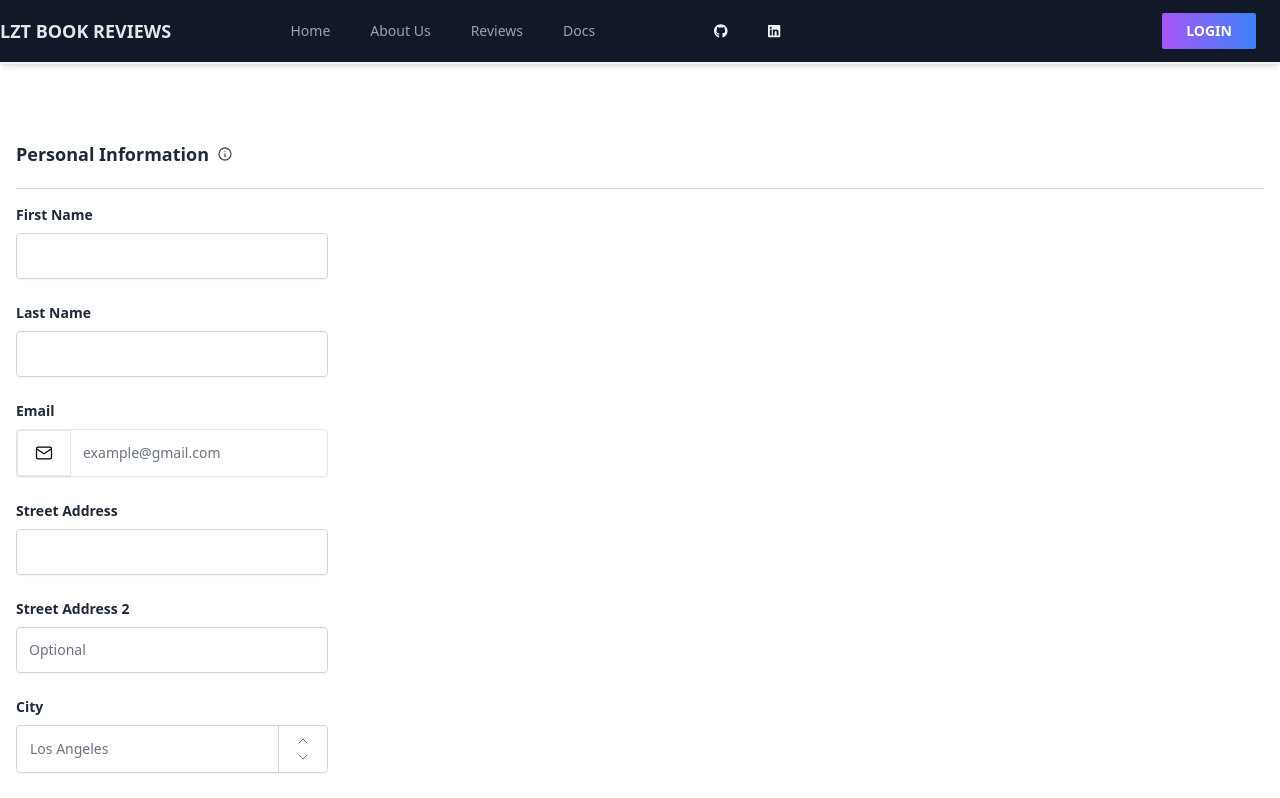
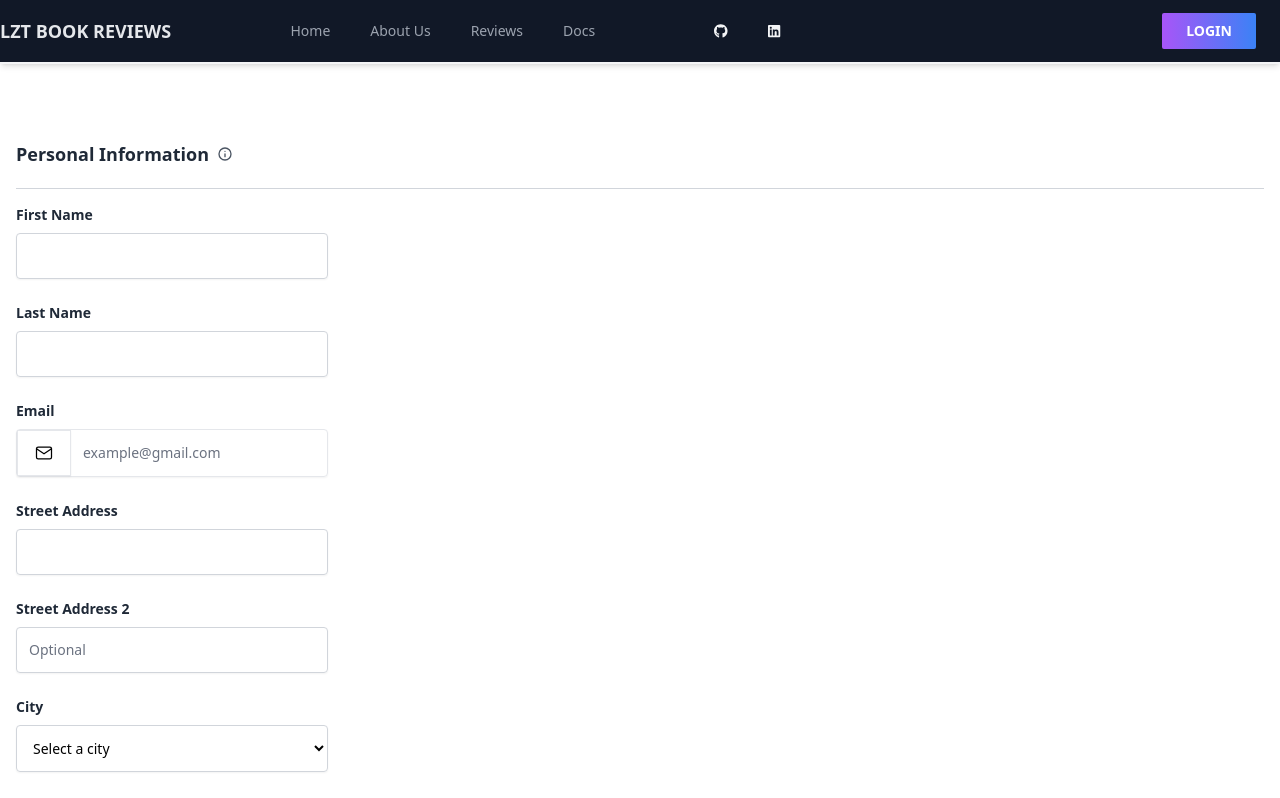
Before and after one commit to lmdang3/WinterProject2022, a React (Vite) app in the folder Frontend/: page /register in a window 1280 px wide. Shown: the top 798 px of the page. Built offline with nearby package versions, Linux system fonts and the light colour scheme.

Commit message:
got the list of citiies to appear

```diff
--- a/Frontend/src/components/Register.jsx
+++ b/Frontend/src/components/Register.jsx
@@ -1,8 +1,8 @@
 import { Link, useNavigate } from "react-router-dom";
 import React, { useState } from 'react';
 import axios from 'axios';
-import { Formik } from "formik";
-
+import { Formik, Form, Field } from "formik";
+import cities from "../data/cities";
 
 
 // const [inputs, setInputs] = useState({}); // goal is to store the user id. object id  // putting outside cause i can alway just set thestate afterwards
@@ -40,13 +40,6 @@ const validate = (values) => {
     } else if (!regex.test(values.email)) {
         errors.email = "Invalid Email   ";
     }
-    else if (values.email && regex.test(values.email)) {
-        errors.successfulEmail = "Email submission success!"
-    }
-    else {
-        pass.email = "Email submission success!";
-    }
-
     if (!values.line1) {
         errors.line1 = "Street address is required";
     }
@@ -72,13 +65,13 @@ export const RegisterForm = () => {
         try {
             // where i am at rn the alert will not pass values but data is logged in the console
             console.log(values)
-            alert(values)
 
         }
         catch (error) {
             console.log(error);
         } finally {
-            console.log(values)
+            console.log("test")
+
 
         }
     }
@@ -106,7 +99,7 @@ export const RegisterForm = () => {
 
                 return (
 
-                    <form onSubmit={handleSubmit} class="object-center">
+                    <Form onSubmit={handleSubmit} class="object-center">
                         <div className="container mx-auto bg-white dark:bg-gray-800 mt-10 rounded px-4">
                             <div className="xl:w-full border-b border-gray-300 dark:border-gray-700 py-5">
                                 <div className="flex w-11/12 mx-auto xl:w-full xl:mx-0 items-center">
@@ -180,7 +173,7 @@ export const RegisterForm = () => {
                                             <div className={`text-${errors.email ? 'red' : 'green'}-600 text-xs italic flex justify-content-end`}>
                                                 <div className="inline-block">
 
-                                                    <p className={`text-xs ${errors.successfulEmail ? 'text-green-600' : ''} inline-block`}>  {errors.email || errors.successfulEmail}
+                                                    <p className={`text-xs ${!errors.email ? 'text-green-600' : ''} inline-block`}>  {errors.email || "Successful Email"}
 
                                                         {errors.email && (
 
@@ -189,7 +182,7 @@ export const RegisterForm = () => {
                                                                 <line x1={15} y1={9} x2={9} y2={15} />
                                                                 <line x1={9} y1={9} x2={15} y2={15} />
                                                             </svg>
-                                                        )}  {errors.successfulEmail && (
+                                                        )}  {!errors.email && (
 
                                                             <svg xmlns="http://www.w3.org/2000/svg" viewBox="0 0 24 24" width={16} height={16} className="inline-block">
                                                                 <path
@@ -215,8 +208,15 @@ export const RegisterForm = () => {
                                         </label>
                                         <input type="text" value={values.line1} onChange={handleChange} onBlur={handleBlur} name="line1" required className="border border-gray-300 dark:border-gray-700 pl-3 py-3 shadow-sm rounded bg-transparent text-sm focus:outline-none focus:border-indigo-700 placeholder-gray-500 text-gray-500 dark:text-gray-400" placeholder />
                                         {errors.line1 && touched.line1 && (
-                                        <div className="text-red-600 text-xs italic">{errors.line1}</div>
-                                    )}
+                                            <div className="text-red-600 text-xs italic">{errors.line1}</div>
+                                        )}
+                                    </div>
+
+                                    <div className="xl:w-1/4 lg:w-1/2 md:w-1/2 flex flex-col mb-6">
+                                        <label htmlFor="StreetAddress" className="pb-2 text-sm font-bold text-gray-800 dark:text-gray-100">
+                                            Street Address 2
+                                        </label>
+                                        <input type="text" value={values.line2} onChange={handleChange} onBlur={handleBlur} name="line2" className="border border-gray-300 dark:border-gray-700 pl-3 py-3 shadow-sm rounded bg-transparent text-sm focus:outline-none focus:border-indigo-700 placeholder-gray-500 text-gray-500 dark:text-gray-400" placeholder="Optional" />
                                     </div>
 
 
@@ -227,30 +227,31 @@ export const RegisterForm = () => {
 
 
 
-                                    <div className="xl:w-1/4 lg:w-1/2 md:w-1/2 flex flex-col mb-6">
-                                        <label htmlFor="StreetAddress" className="pb-2 text-sm font-bold text-gray-800 dark:text-gray-100">
-                                            Street Address 2
-                                        </label>
-                                        <input type="text" value={values.line2} onChange={handleChange} onBlur={handleBlur} name="line2" className="border border-gray-300 dark:border-gray-700 pl-3 py-3 shadow-sm rounded bg-transparent text-sm focus:outline-none focus:border-indigo-700 placeholder-gray-500 text-gray-500 dark:text-gray-400" placeholder="Optional" />
-                                    </div>
+
+
                                     <div className="xl:w-1/4 lg:w-1/2 md:w-1/2 flex flex-col mb-6">
                                         <label htmlFor="City" className="pb-2 text-sm font-bold text-gray-800 dark:text-gray-100">
                                             City
                                         </label>
-                                        <div className="border border-gray-300 dark:border-gray-700 shadow-sm rounded flex">
-                                            <input type="text" value={values.city} onChange={handleChange} onBlur={handleBlur} name="city" required className="pl-3 py-3 w-full text-sm focus:outline-none border border-transparent focus:border-indigo-700 bg-transparent rounded placeholder-gray-500 text-gray-500 dark:text-gray-400" placeholder="Los Angeles" />
-                                            <div className="px-4 flex items-center border-l border-gray-300 dark:border-gray-700 flex-col justify-center text-gray-500 dark:text-gray-400">
-                                                <svg xmlns="http://www.w3.org/2000/svg" className="icon icon-tabler icon-tabler-chevron-up" width={16} height={16} viewBox="0 0 24 24" strokeWidth="1.5" stroke="currentColor" fill="none" strokeLinecap="round" strokeLinejoin="round">
-                                                    <path stroke="none" d="M0 0h24v24H0z" />
-                                                    <polyline points="6 15 12 9 18 15" />
-                                                </svg>
-                                                <svg xmlns="http://www.w3.org/2000/svg" className="icon icon-tabler icon-tabler-chevron-down" width={16} height={16} viewBox="0 0 24 24" strokeWidth="1.5" stroke="currentColor" fill="none" strokeLinecap="round" strokeLinejoin="round">
-                                                    <path stroke="none" d="M0 0h24v24H0z" />
-                                                    <polyline points="6 9 12 15 18 9" />
-                                                </svg>
-                                            </div>
+
+                                            <Field as="select" name="city" value={values.city} className = "border border-gray-300 dark:border-gray-700 pl-3 py-3 shadow-sm bg-transparent rounded text-sm focus:outline-none" >
+                                                <option  className = "border border-gray-300 dark:border-gray-700 pl-3 py-3 shadow-sm bg-transparent rounded text-sm focus:outline-none" value="" disabled>Select a city</option>
+                                                {cities.map((city) => (
+                                                    <option key={city} value={city}>{city}</option>
+                                                ))}
+                                            </Field>
+
+                                            {/* <input type="text" value={values.city} onChange={handleChange} onBlur={handleBlur} name="city" required className="pl-3 py-3 w-full text-sm focus:outline-none border border-transparent focus:border-indigo-700 bg-transparent rounded placeholder-gray-500 text-gray-500 dark:text-gray-400" placeholder="Los Angeles" /> */}
+
                                         </div>
-                                    </div>
+
+
+
+
+
+
+
+
                                     <div className="xl:w-1/4 lg:w-1/2 md:w-1/2 flex flex-col mb-6">
                                         <label htmlFor="State/Province" className="pb-2 text-sm font-bold text-gray-800 dark:text-gray-100">
                                             State/Province
@@ -299,7 +300,7 @@ export const RegisterForm = () => {
 
                         </div>
 
-                    </form>
+                    </Form>
                 );
             }}
 
```
